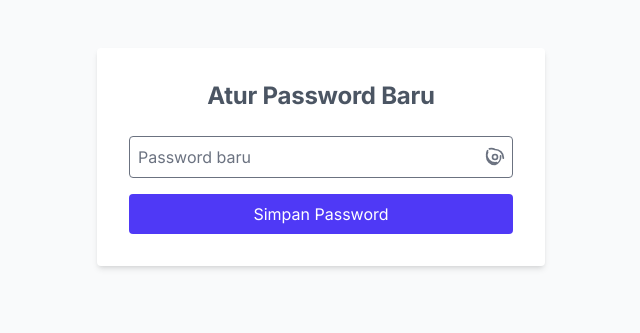
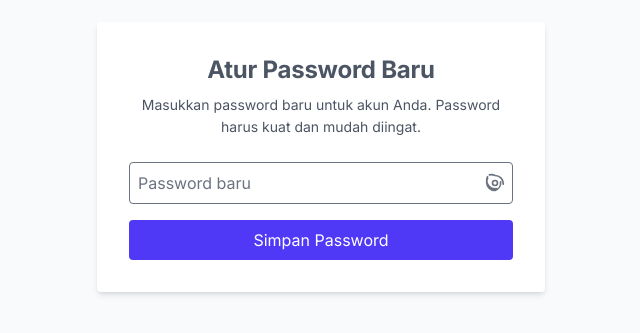
Before and after one commit to Afiyatna/presensi-mudamudi3, a React (Vite) app: page /reset-password in a window 1280 px wide. Shown: the part 243-576 px from the top of the page, without its empty margins (319-959 px from the left). Built offline with nearby package versions, Linux system fonts and the light colour scheme.

Commit message:
Enhance ResetPassword page with additional user guidance and improved layout
- Updated the header to reduce margin for a cleaner look.
- Added a new paragraph providing instructions on creating a strong and memorable password.
- Improved overall user guidance for the password reset process.

```diff
--- a/src/pages/ResetPassword.jsx
+++ b/src/pages/ResetPassword.jsx
@@ -29,7 +29,10 @@ export default function ResetPassword() {
   return (
     <div className="flex min-h-screen items-center justify-center bg-gray-50">
       <form onSubmit={handleSubmit} className="bg-white p-8 rounded shadow-md w-full max-w-md">
-        <h2 className="text-2xl font-bold mb-6 text-center">Atur Password Baru</h2>
+        <h2 className="text-2xl font-bold mb-2 text-center">Atur Password Baru</h2>
+        <p className="text-gray-600 mb-6 text-center text-sm">
+          Masukkan password baru untuk akun Anda. Password harus kuat dan mudah diingat.
+        </p>
         {error && <div className="mb-4 text-red-500 text-center">{error}</div>}
         {message && <div className="mb-4 text-green-600 text-center">{message}</div>}
         {loading && <DataLoadingSpinner message="Menyimpan password..." />}
```
